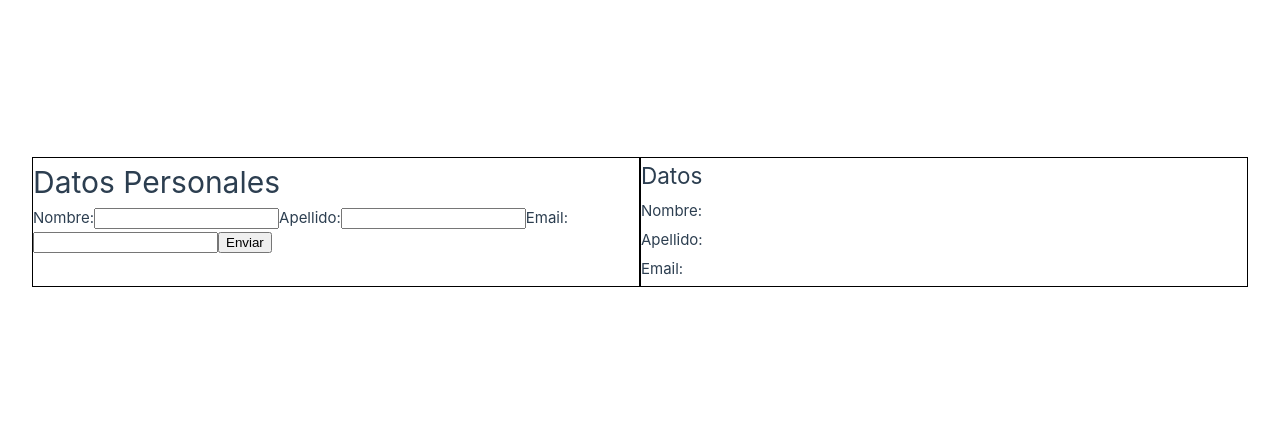
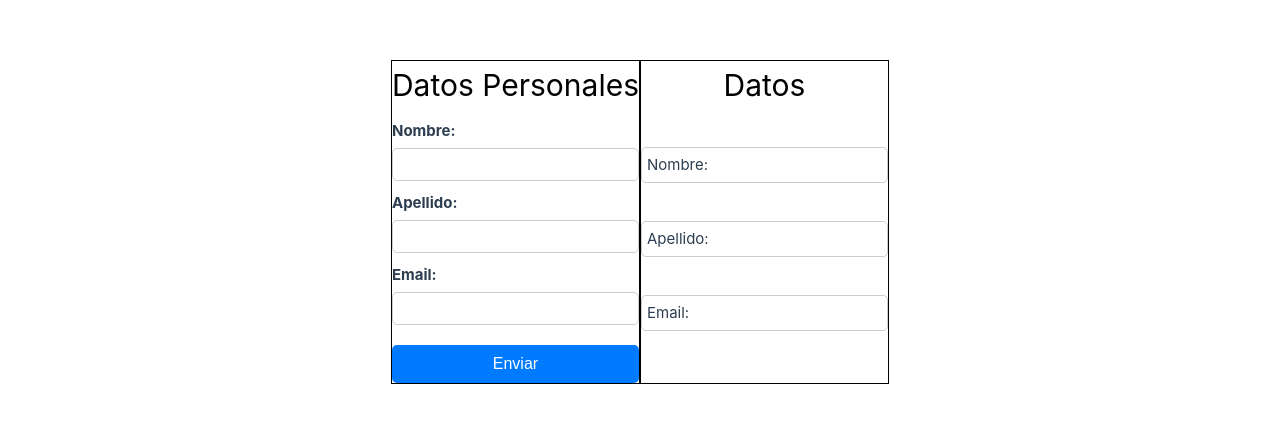
Before and after one commit to RubenGuGo/ejerc010, a Vue app: page / in a window 1280 px wide. Shown: the part 178-600 px from the top of the page. Built offline with nearby package versions, Linux system fonts and the light colour scheme.

Commit message:
mejora estetica

```diff
--- a/src/components/Emisor.vue
+++ b/src/components/Emisor.vue
@@ -37,3 +37,52 @@ export default {
         </form>
     </div>
 </template>
+
+<style scoped>
+.form-container {
+  max-width: 400px;
+  margin: 0 auto;
+  padding: 20px;
+  border: 1px solid #ccc;
+  border-radius: 10px;
+  box-shadow: 0 0 10px rgba(0, 0, 0, 0.1);
+  background-color: #f9f9f9;
+}
+
+h1 {
+  text-align: center;
+  color: black;
+}
+
+form {
+  display: flex;
+  flex-direction: column;
+}
+
+label {
+  margin-top: 10px;
+  font-weight: bold;
+}
+
+input {
+  padding: 8px;
+  margin-top: 5px;
+  border: 1px solid #ccc;
+  border-radius: 5px;
+}
+
+button {
+  margin-top: 20px;
+  padding: 10px;
+  border: none;
+  border-radius: 5px;
+  background-color: #007bff;
+  color: white;
+  font-size: 16px;
+  cursor: pointer;
+}
+
+button:hover {
+  background-color: #0056b3;
+}
+</style>
--- a/src/components/Receptor.vue
+++ b/src/components/Receptor.vue
@@ -10,8 +10,8 @@
   </script>
 
 <template>
+    <h1>Datos</h1>
     <div>
-      <h2>Datos</h2>
       <p><strong>Nombre:</strong> {{ data.nombre }}</p>
       <p><strong>Apellido:</strong> {{ data.apellido }}</p>
       <p><strong>Email:</strong> {{ data.email }}</p>
@@ -19,8 +19,34 @@
   </template>
 
 
-  <style scoped>
-  p {
-    margin: 5px 0;
-  }
-  </style>
+<style scoped>
+.form-container {
+  max-width: 400px;
+  margin: 0 auto;
+  padding: 20px;
+  border: 1px solid #ccc;
+  border-radius: 10px;
+  box-shadow: 0 0 10px rgba(0, 0, 0, 0.1);
+  background-color: #f9f9f9;
+}
+
+h1 {
+  text-align: center;
+  color: black;
+}
+
+div {
+  display: flex;
+  flex-direction: column;
+}
+
+p {
+  padding: 5px;
+  margin-top: 5px;
+  border: 1px solid #ccc;
+  border-radius: 5px;
+  margin-top: 38px;
+  font-weight: bold;
+}
+
+</style>
```
